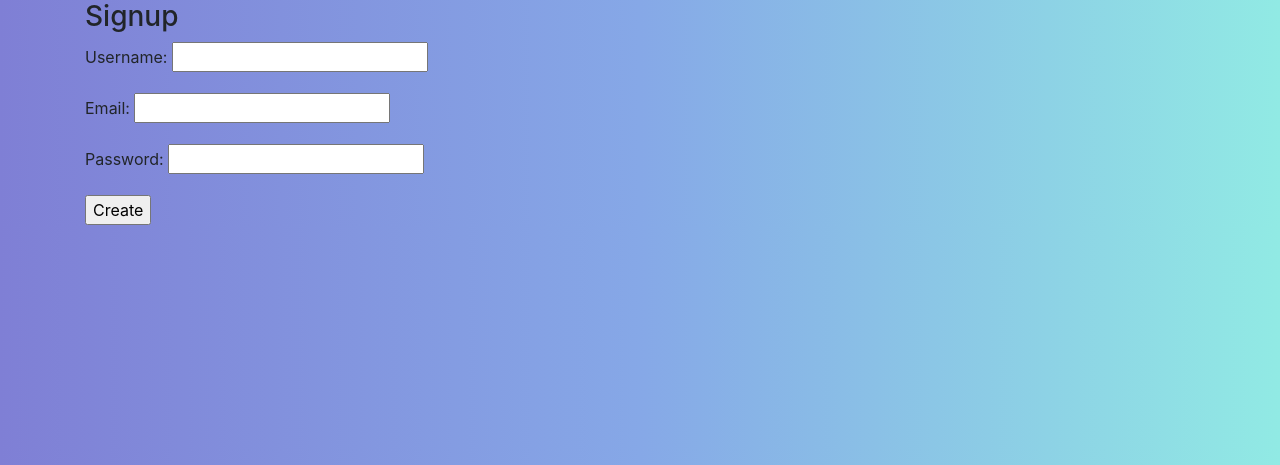
After one commit to VictorBui2702/Lab_ticketbox, a Flask app: page /events/signup in a window 1280 px wide. The commit adds this page. Shown: the top 465 px of the page. Run offline with Flask 2, Linux system fonts and the light colour scheme; some libraries are stand-ins or nearby versions.

Commit message:
Add signup page

```diff
--- a/src/__init__.py
+++ b/src/__init__.py
@@ -7,7 +7,7 @@ from sqlalchemy import MetaData
 app = Flask(__name__)
 
 app.secret_key = b'_5#y2L"F4Q8z\n\xec]/'
-app.config['SQLALCHEMY_DATABASE_URI'] = 'sqlite:///../test.db'
+# app.config['SQLALCHEMY_DATABASE_URI'] = 'sqlite:///../test.db'
 db = SQLAlchemy(app)
 
 from src.models.event import Event
--- a/src/components/events/forms.py
+++ b/src/components/events/forms.py
@@ -1,5 +1,5 @@
 from flask_wtf import FlaskForm
-from wtforms import StringField, IntegerField, SubmitField, DateTimeField, validators, SelectField
+from wtforms import StringField, IntegerField, SubmitField, DateTimeField, validators, SelectField ,PasswordField
 
 class AddEventForm(FlaskForm):
     description = StringField('Description of Event:', [validators.Length(min=4, max=25)])
@@ -8,3 +8,17 @@ class AddEventForm(FlaskForm):
     location = StringField('Location of Event:', [validators.Length(min=4, max=25)])
     start_date = StringField('Start date of Event:', [validators.Length(min=4, max=25)])
     end_date = StringField('End date of Event:', [validators.Length(min=4, max=25)])
+
+class SignUpForm(FlaskForm):
+    username=StringField('Username: ',[validators.DataRequired(),validators.Length(min=6,max=16)])
+    email=StringField("Email: ",[validators.DataRequired()])
+    # phonenumber=StringField("Phone Number: ")
+    password_hash=StringField("Password: ",[validators.DataRequired()])
+    # starttime=DateField("Time", format='%Y-%m-%d')
+    submit=SubmitField('Create' )
+
+class LoginForm(FlaskForm):
+    email=StringField("Email: ",[validators.DataRequired()])
+    password_hash=PasswordField("Password: ",[validators.DataRequired()])
+    # starttime=DateField("Time", format='%Y-%m-%d')
+    submit=SubmitField('Login' )
--- a/src/components/events/views.py
+++ b/src/components/events/views.py
@@ -1,11 +1,18 @@
 from flask import Blueprint, render_template
+from flask import Flask, render_template, flash, redirect, url_for,request
+
+from flask_login import UserMixin, LoginManager,login_user,logout_user, current_user, login_required
+from flask import request
+from flask import session
+
+from werkzeug.security import generate_password_hash, check_password_hash
 
 events_blueprint = Blueprint('event',
     __name__,
     template_folder='../../templates/events')
 
 
-from src.components.events.forms import AddEventForm
+from src.components.events.forms import AddEventForm, SignUpForm, LoginForm
 from src.models.user import User
 from src.models.event import Event
 from src import db
@@ -21,6 +28,41 @@ def add():
         db.session.commit()
     return render_template("add_event.html", form=form)
 
-@events_blueprint.route('/list')
-def list():
-    return "Here are all the events"
+
+@events_blueprint.route('/signup',methods=['POST','GET'])
+def signup():
+    form=SignUpForm()
+    if request.method == 'POST':
+        u=User(email=form.email.data,password_hash=generate_password_hash(form.password_hash.data))
+        print("username")
+        db.session.add(u)
+        db.session.commit()
+        flash("Your account has been successfully created")
+        print('*******', u.id)
+        return redirect('/')
+    return render_template('signup.html',form=form)
+
+
+
+@events_blueprint.route('/login',methods=['POST','GET'])
+def login():
+    form=LoginForm()
+    if request.method == 'POST':
+        email=form.email.data
+        password=form.password_hash.data
+        user=User.query.filter_by(email=email).first()
+        if user is not None and check_password_hash(user.password_hash,password):
+            login_user(user)
+            session['username'] = user.username
+
+ #user here being the user object you have queried
+            print(user.username)
+    return render_template('home.html', form=form)
+
+
+# @events_blueprint.route('/logout')
+# @login_required
+# def logout():
+#     logout_user()
+#     del session['username']
+#     return redirect('/')
--- /dev/null
+++ b/src/templates/events/signup.html
@@ -0,0 +1,27 @@
+{% extends "layout.html" %}
+{% block content %}
+
+<div class="container" back>
+    <h3>Signup</h3>
+    <div class="add-event-bg">
+        <form class="" method="POST">
+            {{ form.hidden_tag() }}
+    <p>
+    {{ form.username.label }}
+        {{ form.username() }}
+    </p>
+    <p>
+    {{ form.email.label}}
+    {{ form.email() }}
+    </p>
+
+    <p>
+        {{ form.password_hash.label}}
+        {{ form.password_hash() }}
+    </p>
+
+    {{form.submit}}
+        </form>
+</div>
+
+{% endblock %}
--- a/src/templates/home.html
+++ b/src/templates/home.html
@@ -30,9 +30,10 @@
           <form class="form-inline my-2 my-lg-0">
             <input class="form-control mr-sm-2" type="search" placeholder="Your favorite event" aria-label="Search">
             <!-- Button triggerring modal -->
-            <button type="button" class="btn btn-primary" data-toggle="modal" data-target="#exampleModal" >
+            <button type="button" class="btn btn-primary mr-sm-2" data-toggle="modal" data-target="#exampleModal" >
                 Add event
             </button>
+            <a href="{{url_for('event.signup')}}"><button type="button" class="btn btn-info">Sign Up</button></a>
           </form>
         </div>
       </nav>
```
